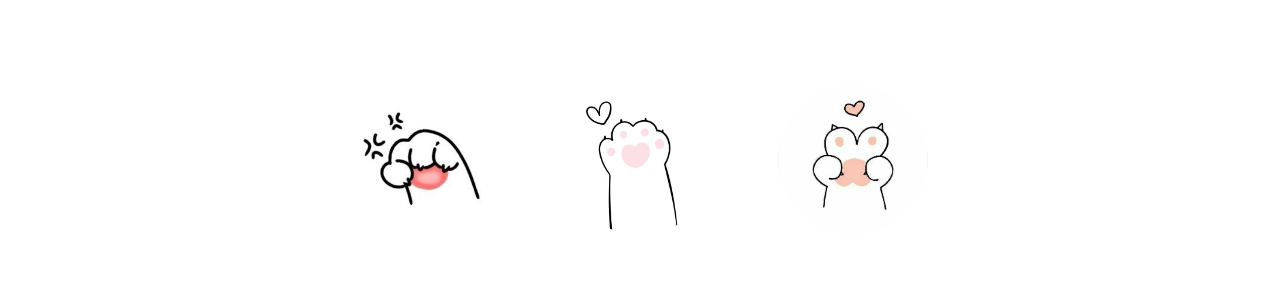
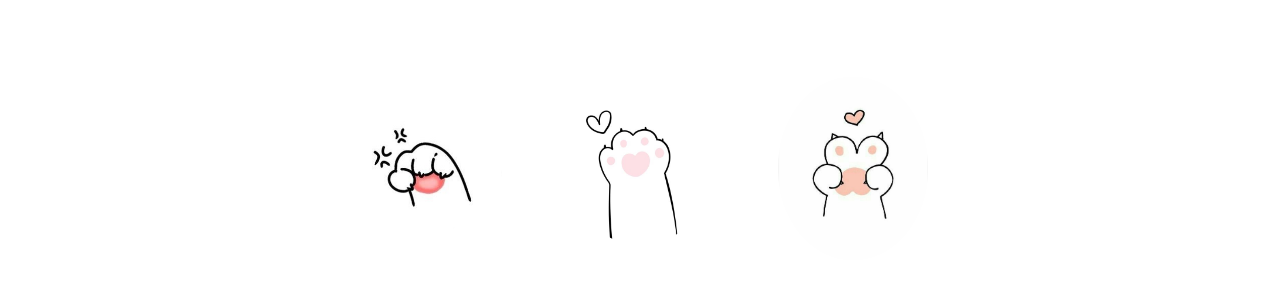
Before and after one commit to Noureen717/rock-paper-scissors-game, a plain HTML site: page index.html in a window 1280 px wide. Shown: the part 83-370 px from the top of the page. Drawn offline with Linux system fonts and the light colour scheme.

Commit message:
Update style.css

```diff
--- a/style.css
+++ b/style.css
@@ -7,12 +7,12 @@
 h1{
     background-color: #F4C2C2 ;
     color: white;
-    height: 5rem;
+    height: auto;
     line-height: 5rem;
 }
 
 .choice {
-    height: 165px;
+    height: auto;
     width: 165px;
     border-radius: 50%;
     display: flex;
@@ -24,7 +24,7 @@ h1{
    background-color: #F4C2C2;
 }
 img {
-    height: 150px;
+    height: auto;
     width: 150px;
     object-fit: cover;
     border-radius: 50%;
```
